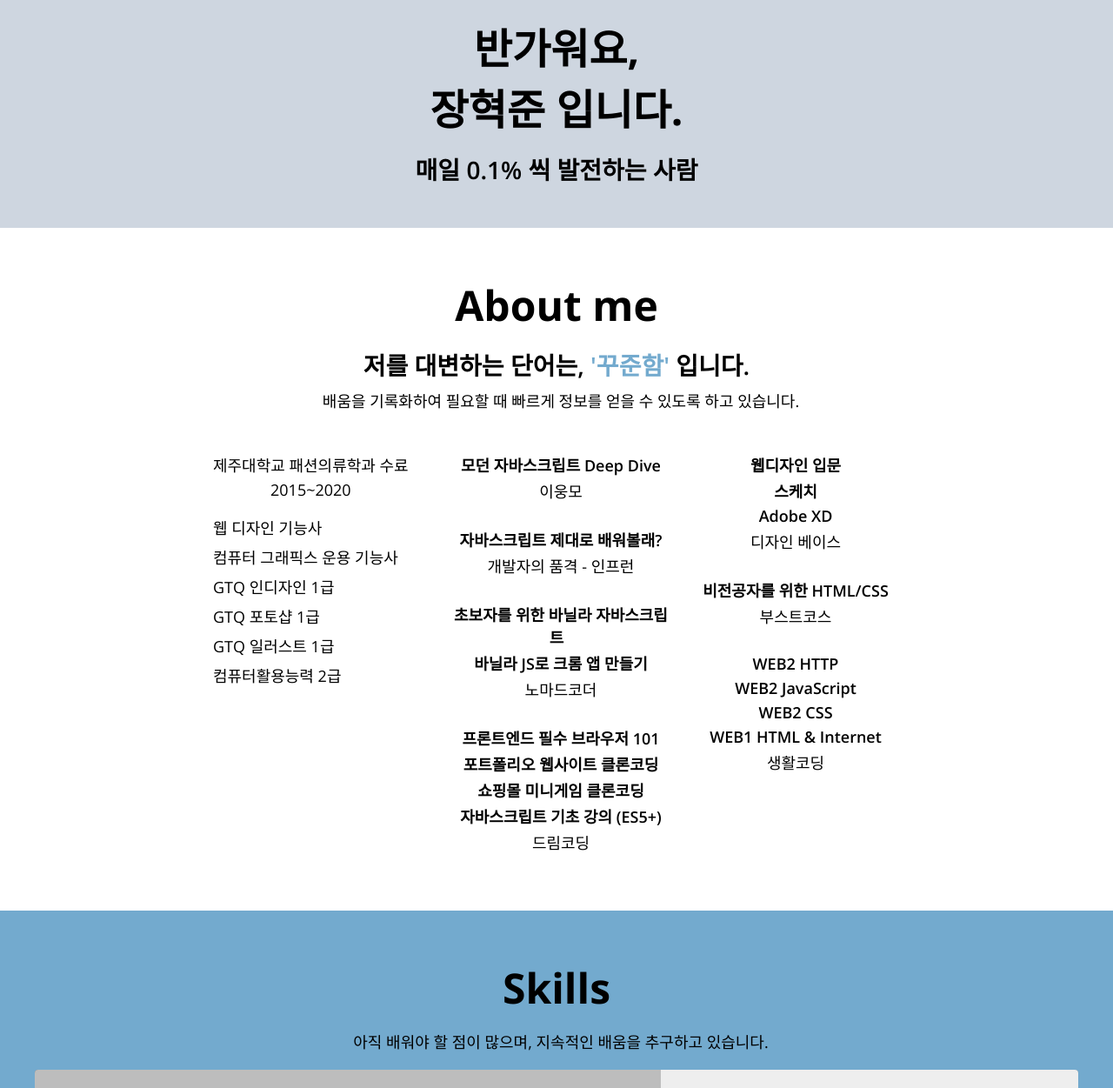
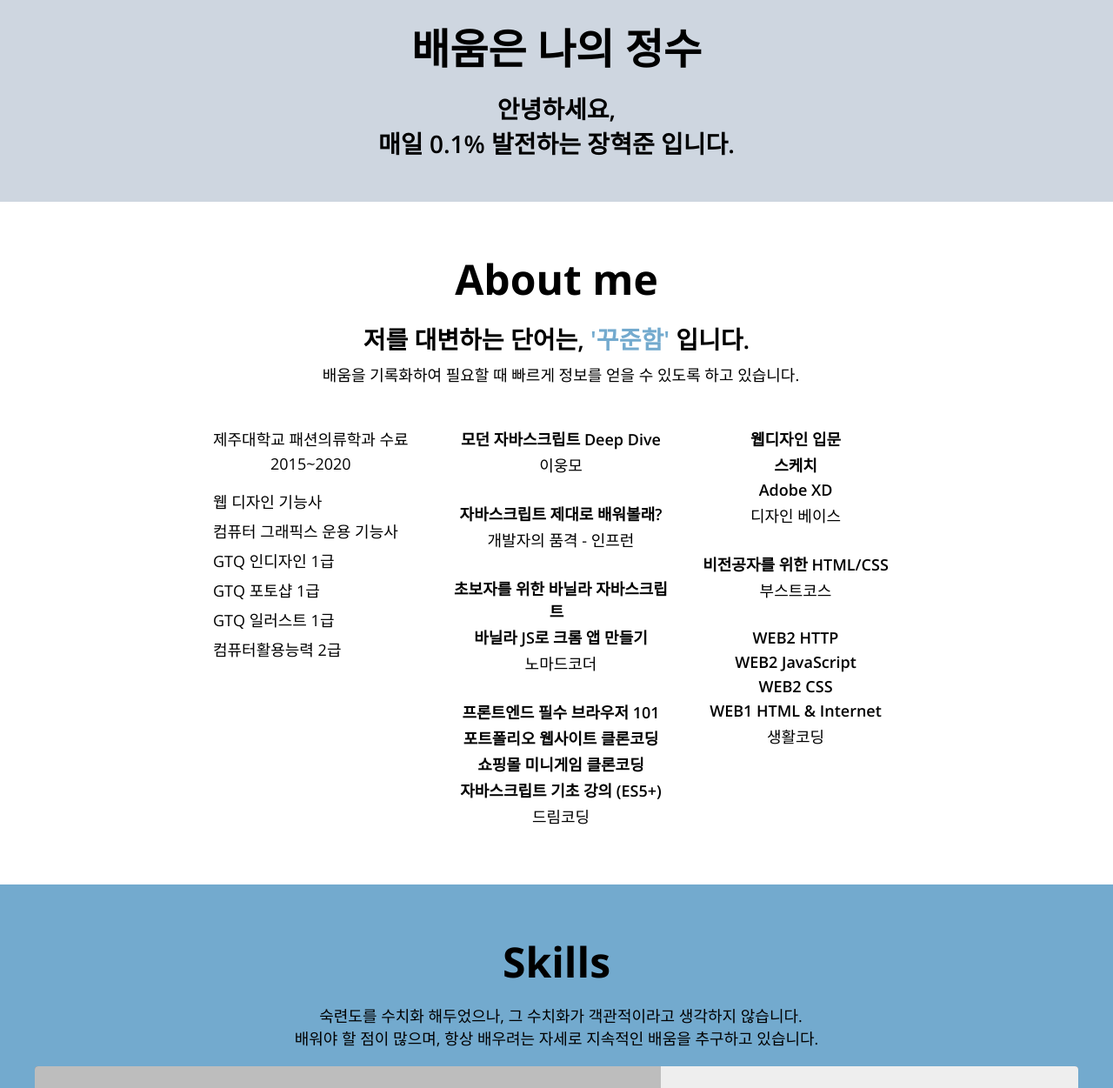
Before and after one commit to zuniscool/web_portfolio, a plain HTML site: page index.html in a window 1280 px wide. Shown: the part 273-1524 px from the top of the page at 87% size. Drawn offline with nearby package versions, Linux system fonts and the light colour scheme.

Commit message:
ver 1.2 minor update

```diff
--- a/index.html
+++ b/index.html
@@ -60,8 +60,8 @@
           alt="Jun's profile photo"
           class="home__avatar"
         />
-        <h1 class="home__title">반가워요, <br />장혁준 입니다.</h1>
-        <h2 class="home__description">매일 0.1% 씩 발전하는 사람</h2>
+        <h1 class="home__title">배움은 나의 정수</h1>
+        <h2 class="home__description">안녕하세요,<br>매일 0.1% 발전하는 장혁준 입니다.</h2>
       </div>
     </section>
 
@@ -198,7 +198,8 @@
         <!-- skills container -->
         <h1>Skills</h1>
         <p>
-          아직 배워야 할 점이 많으며, 지속적인 배움을 추구하고 있습니다.
+          숙련도를 수치화 해두었으나, 그 수치화가 객관적이라고 생각하지 않습니다.<br>
+          배워야 할 점이 많으며, 항상 배우려는 자세로 지속적인 배움을 추구하고 있습니다.
         </p>
         <div class="skillset">
           <div class="skillset__left">
```
